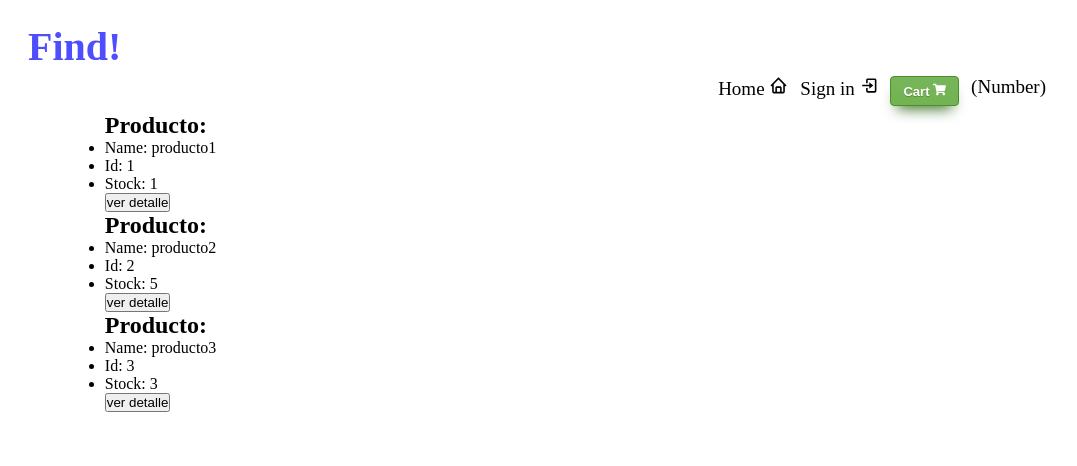
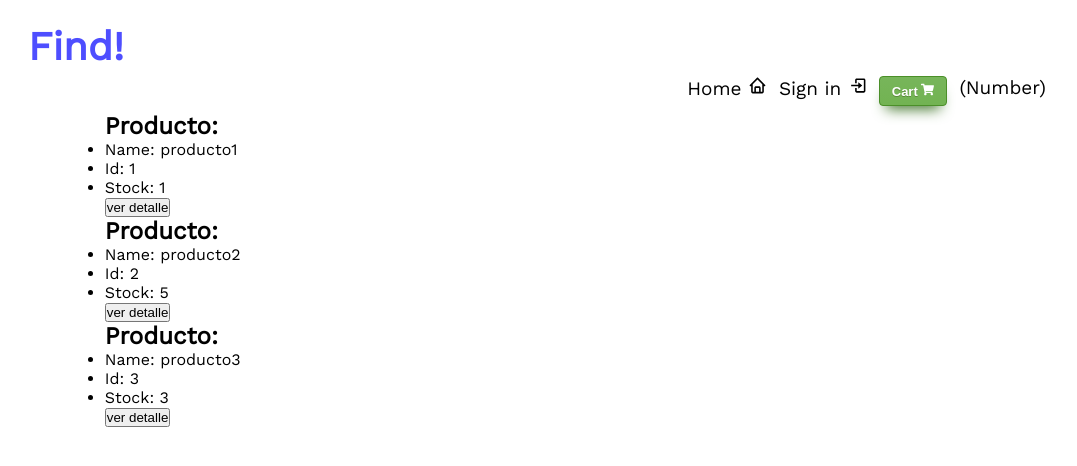
Before and after one commit to nico-99/Find, a React (Create React App) app: page / in a window 1280 px wide. Shown: the top 466 px of the page, without its empty margins (100-1177 px from the left). Built offline with nearby package versions, Linux system fonts and the light colour scheme.

Commit message:
arreglando estilo

```diff
--- a/src/assets/App.css
+++ b/src/assets/App.css
@@ -1,3 +1,5 @@
+@import url('https://fonts.googleapis.com/css2?family=Work+Sans&display=swap');
+
 * {
   margin: 0;
   padding: 0;
@@ -7,4 +9,5 @@
 .container {
   width: 80%;
   margin: auto;
+  font-family: 'Work Sans', sans-serif;
 }
--- a/src/assets/Count.css
+++ b/src/assets/Count.css
@@ -1,3 +1,5 @@
+@import url('https://fonts.googleapis.com/css2?family=Work+Sans&display=swap');
+
 .counter{
     display: flex;
     /* justify-content: center; */
--- a/src/assets/home.css
+++ b/src/assets/home.css
@@ -1,4 +1,7 @@
+@import url('https://fonts.googleapis.com/css2?family=Work+Sans&display=swap');
+
 .box{
     margin: auto;
     width: 85%;
+    font-family: 'Work Sans', sans-serif;
 }
--- /dev/null
+++ b/src/assets/item.css
@@ -0,0 +1,7 @@
+
+
+
+/* .item-container {
+    display: flex;
+    flex-wrap: wrap;
+} */
--- a/src/assets/navBar.css
+++ b/src/assets/navBar.css
@@ -1,5 +1,8 @@
+@import url('https://fonts.googleapis.com/css2?family=Work+Sans&display=swap');
+
 nav {
   margin-top: 23px;
+  font-family: 'Work Sans', sans-serif;
   }
 
   nav ul {
--- a/src/components/Item.jsx
+++ b/src/components/Item.jsx
@@ -1,11 +1,12 @@
 import React from 'react'
-import {Link} from 'react-router-dom'
+import { Link } from 'react-router-dom'
+import '../assets/item.css'
 // import ItemCount from './ItemCount'
 
 
-const Item = ({detail: {id, name, stock}})=>{
+const Item = ({ detail: { id, name, stock } }) => {
     return (
-    <div>
+            <div className="item-container">
                 <h2>Producto:</h2>
                 <ul>
                     <li>Name: {name}</li>
--- a/src/components/ItemDetail.jsx
+++ b/src/components/ItemDetail.jsx
@@ -1,5 +1,4 @@
 import React from 'react'
-import AddButton from './AddButton';
 import Item from './Item'
 import ItemCount from './ItemCount';
 
```
Also changed, not shown: 1 other file (tests, documents, lock files or other folders). Lines whose indentation alone changed are shown as unchanged.
